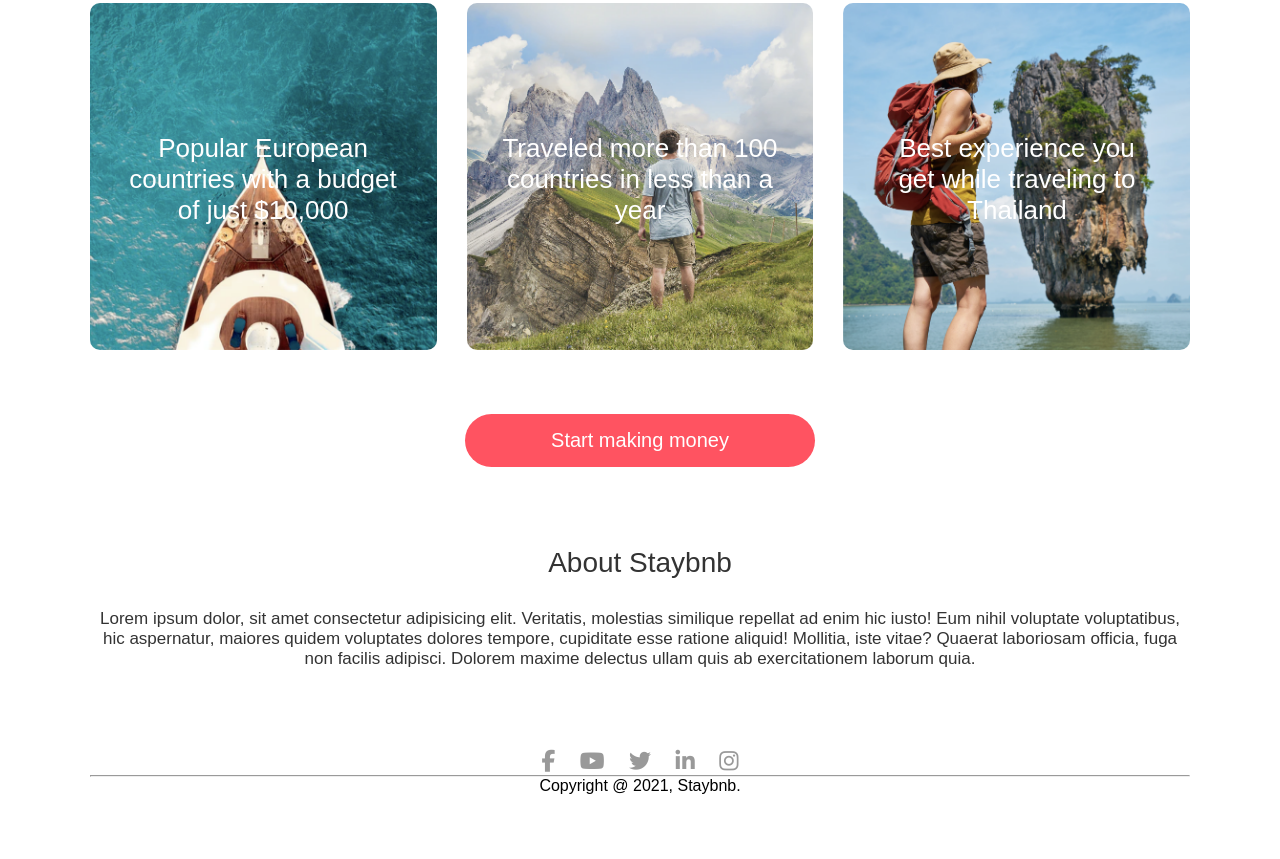
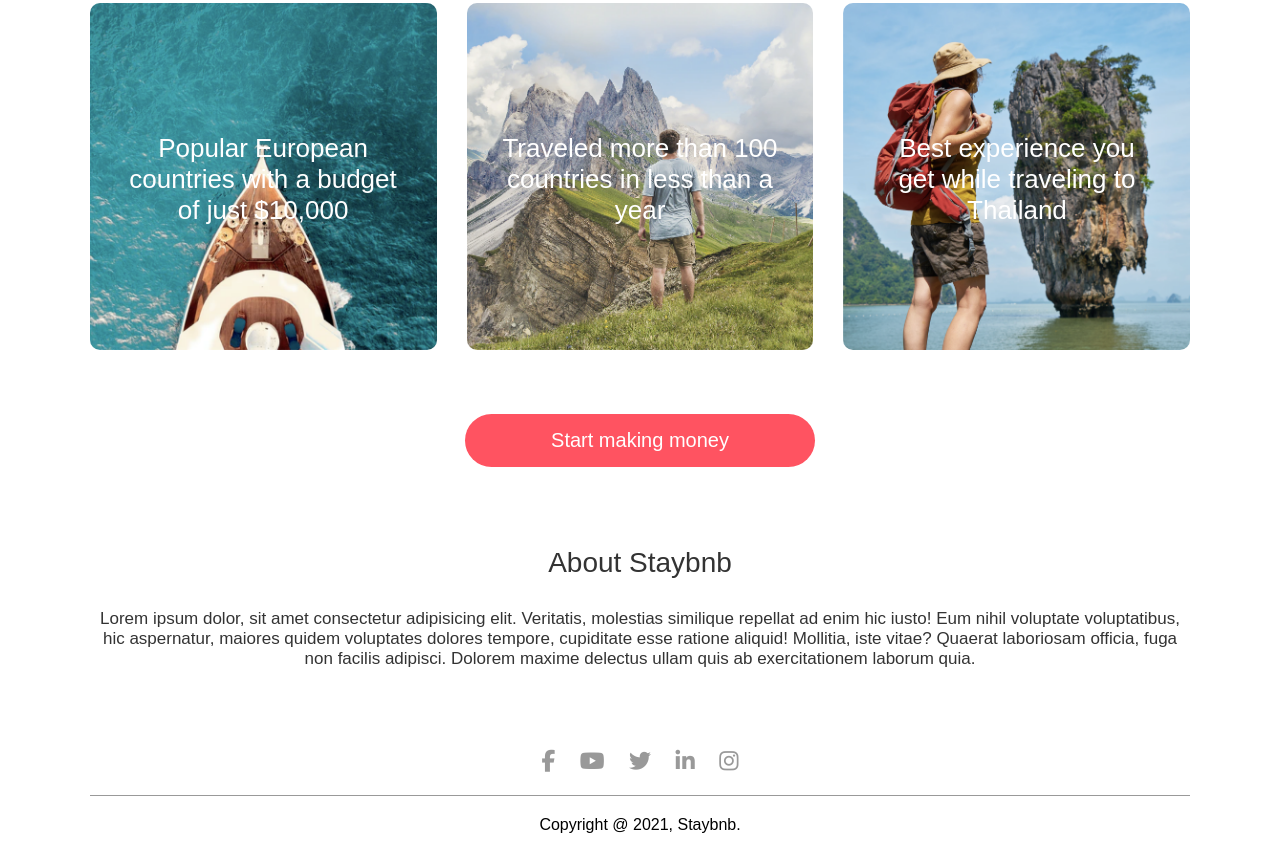
Before and after one commit to rajesh-mondal/house-rental, a plain HTML site: page index.html in a window 1280 px wide. Shown: the part 2312-3171 px from the top of the page. Before the commit the page ends 3117 px from the top, so only its background shows below. Drawn offline with Linux system fonts and the light colour scheme.

Commit message:
style: apply css on horizonta line and paragraph in footer

```diff
--- a/style.css
+++ b/style.css
@@ -221,3 +221,13 @@ header h1{
     font-size: 22px;
     margin: 0 10px;
 }
+.footer hr{
+    background: #999;
+    height: 1px;
+    width: 100%;
+    border: 0;
+    margin: 20px 0;
+}
+.footer p{
+    padding-bottom: 15px;
+}
```
